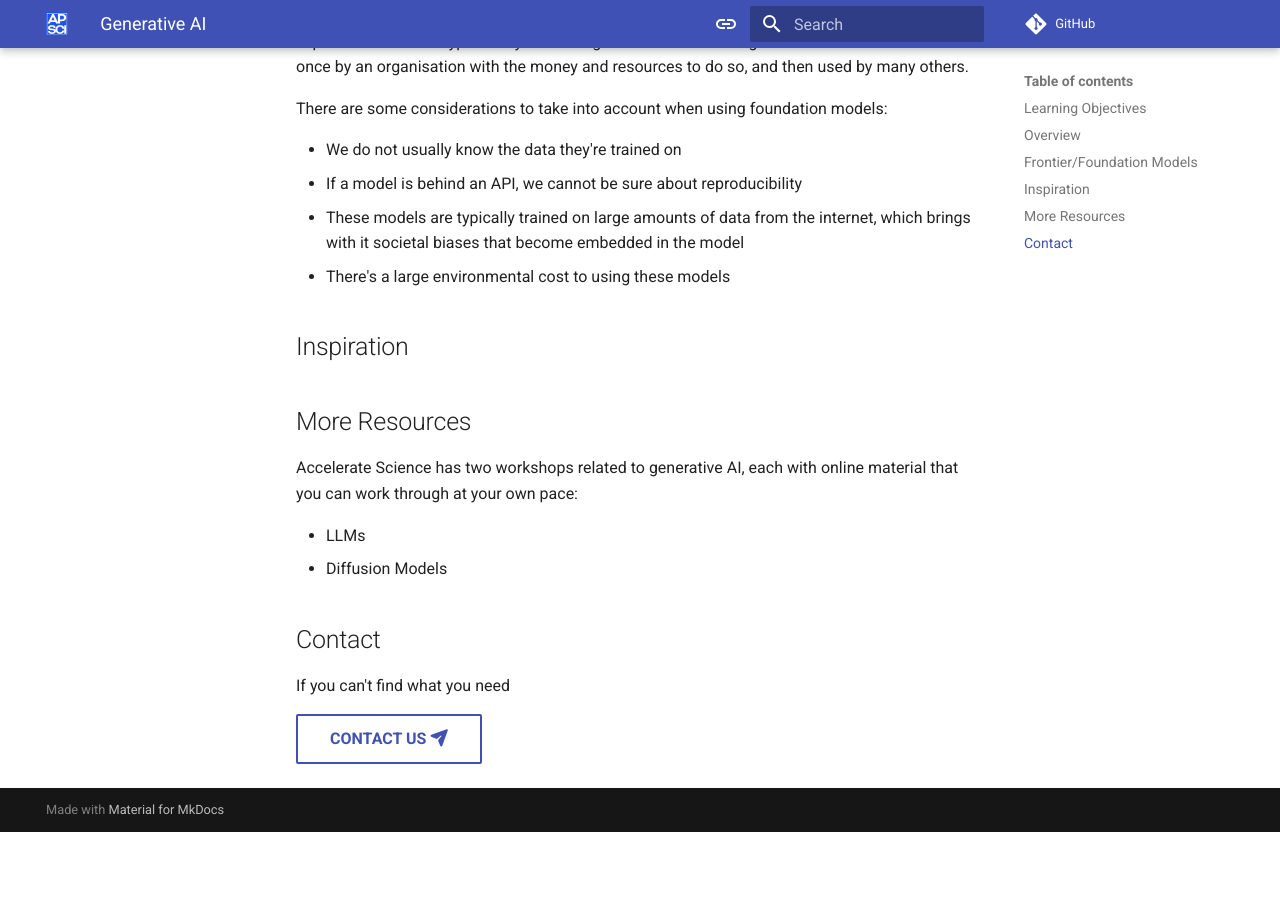
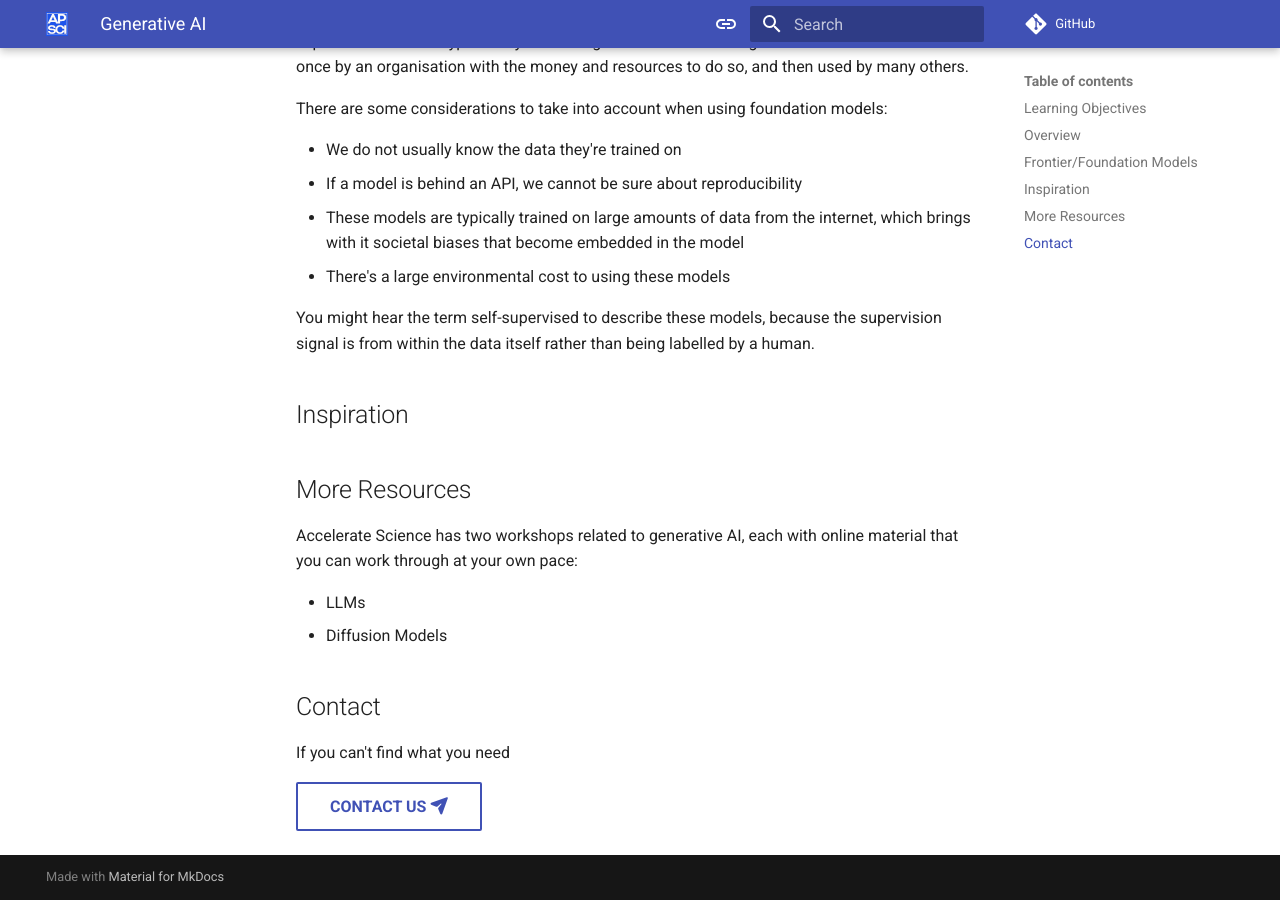
Before and after one commit to acceleratescience/ai-core-concepts, an MkDocs documentation site: the page built from docs/generative-ai.md, in a window 1280 px wide and 900 px high, scrolled down 1315 px. Built offline with MkDocs 1.6.1 and Material for MkDocs 9.7.7, drawn with Linux system fonts in a browser that asks for light colours; comment, search, counter and statistics services are not loaded; before the commit the page ends 2147 px from its top, so only the background shows below that.

```diff
--- a/docs/generative-ai.md
+++ b/docs/generative-ai.md
@@ -32,6 +32,8 @@ There are some considerations to take into account when using foundation models:
 - These models are typically trained on large amounts of data from the internet, which brings with it societal biases that become embedded in the model
 - There's a large environmental cost to using these models
 
+You might hear the term self-supervised to describe these models, because the supervision signal is from within the data itself rather than being labelled by a human.
+
 
 ## Inspiration
 
```
Also changed, not shown: docs/unsupervised-learning.md (+6 -0 lines), docs/imgs/anomoly1.png (added), docs/imgs/cluster1.png (added), docs/imgs/dimred.png (added).
